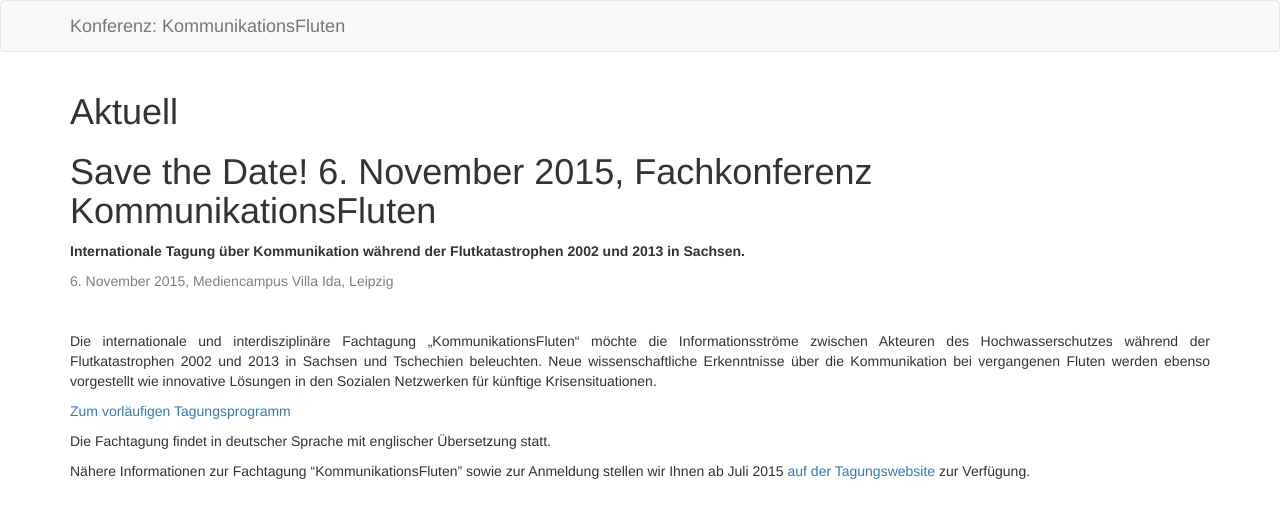
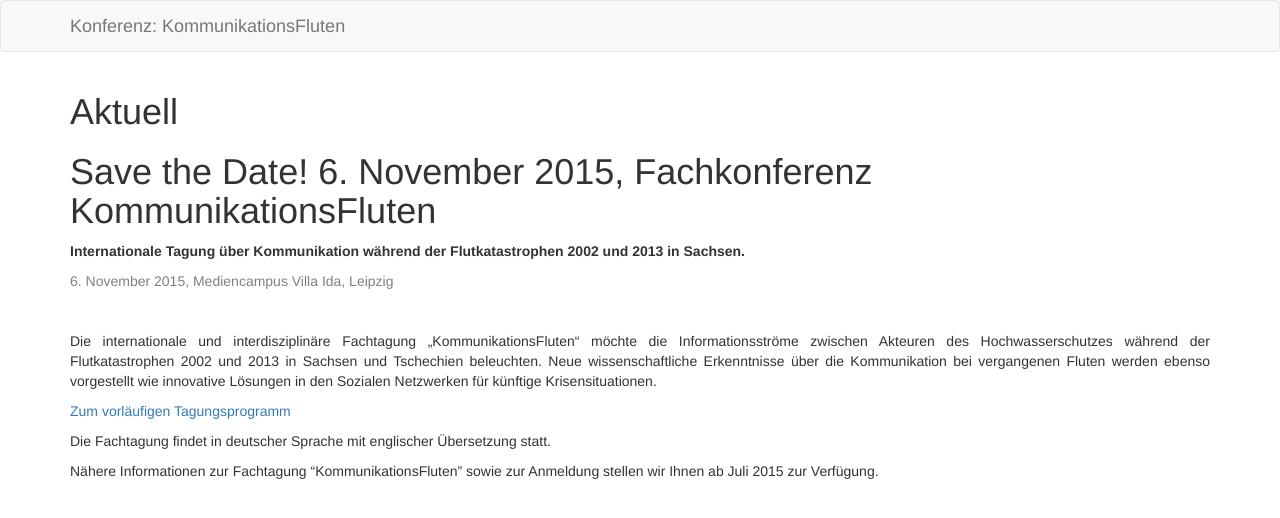
Before and after one commit to susedev/test, a Jekyll site: the page built from konferenz-kommunikationsfluten.html, in a window 1280 px wide. Shown: the top 518 px of the page. Built offline with Jekyll 4.4.1, drawn with Linux system fonts in a browser that asks for light colours.

Commit message:
Edit from JekyllCMS

```diff
--- a/konferenz-kommunikationsfluten.html
+++ b/konferenz-kommunikationsfluten.html
@@ -15,4 +15,4 @@ title: Aktuell
 
 <p style="text-align: justify;">Die Fachtagung findet in deutscher Sprache mit englischer &Uuml;bersetzung statt.</p>
 
-<p style="text-align: justify;">N&auml;here Informationen zur Fachtagung &ldquo;KommunikationsFluten&rdquo; sowie zur Anmeldung stellen wir Ihnen ab Juli 2015 <a href="http://www.eijc.eu/de/konferenz-kommunikationsfluten" target="_blank">auf der Tagungswebsite</a> zur Verf&uuml;gung.</p>
+<p style="text-align: justify;">N&auml;here Informationen zur Fachtagung &ldquo;KommunikationsFluten&rdquo; sowie zur Anmeldung stellen wir Ihnen ab Juli 2015 zur Verf&uuml;gung.</p>
```
